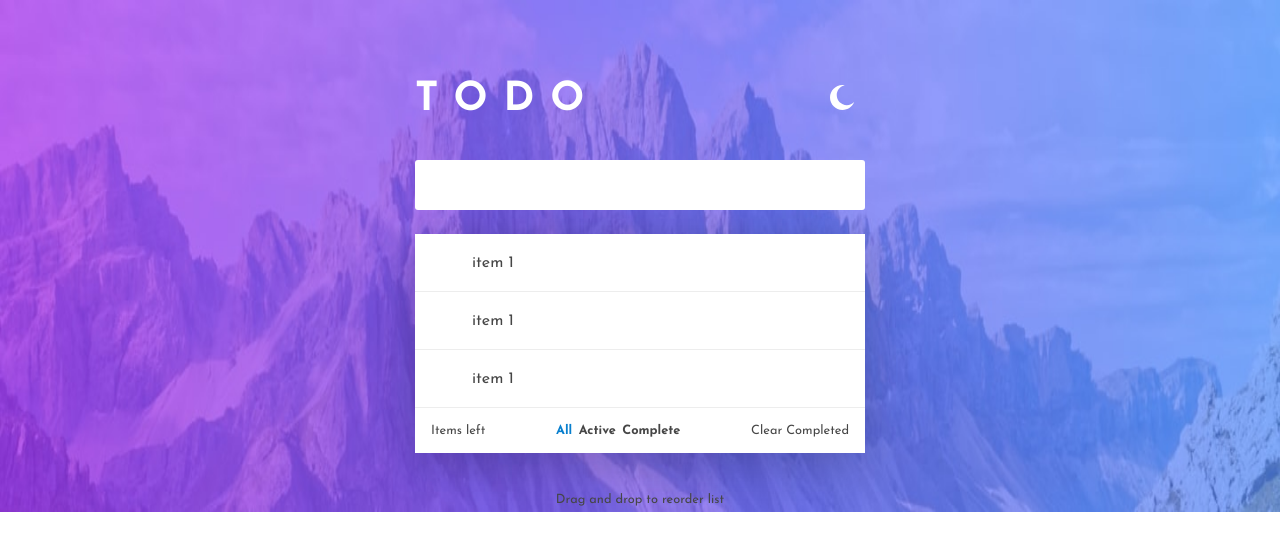
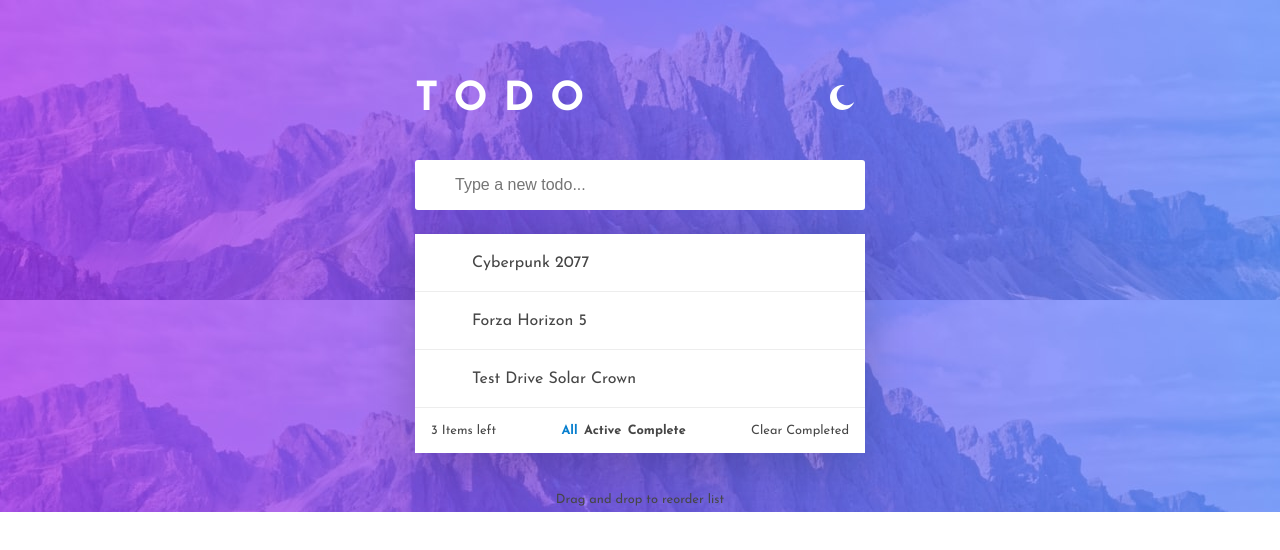
Before and after one commit to jeanjoaquim/todo-app, a React (Create React App) app: page / in a window 1280 px wide. Shown: the top 550 px of the page. Built offline with nearby package versions, Linux system fonts and the light colour scheme.

Commit message:
added list item functions

```diff
--- a/src/App.js
+++ b/src/App.js
@@ -16,7 +16,8 @@ function App() {
     return(
         <div className='container'>
             <div className={`teste ${NightMode ? 'night-mode-active-darker' : 'night-mode-disabled'}`}></div>
-            <img src={NightMode ? BgNight : BgDay} className='background-image night-mode-transition' alt='' />
+            {/* <img src={NightMode ? BgNight : BgDay} className='background-image night-mode-transition' alt='' /> */}
+            <div className='background-image night-mode-transition' style={{backgroundImage: `${NightMode ? `url(${BgNight})` : `url(${BgDay})`}` }} />
             <Header nightIcon={NightIcon} dayIcon={DayIcon} />
 
             <main>
--- /dev/null
+++ b/src/TodoData.js
@@ -0,0 +1,16 @@
+const TodoData = [
+    {
+        id: 1,
+        description: 'Cyberpunk 2077'
+    },
+    {
+        id: 2,
+        description: 'Forza Horizon 5'
+    },
+    {
+        id: 3,
+        description: 'Test Drive Solar Crown'
+    }
+]
+
+export default TodoData;
--- a/src/components/Form.jsx
+++ b/src/components/Form.jsx
@@ -1,13 +1,36 @@
-import { useContext } from 'react';
+import { useContext, useState } from 'react';
 import TodoContext from "../context/TodoContext";
 
 function Form({ nightMode }) {
 
-    const {NightMode} = useContext(TodoContext);
+    const {NightMode, addTodo} = useContext(TodoContext);
+    const [message, setMessage] = useState('');
+    const [todoText, setTodoText] = useState('');
+
+    const TextChange = (e) => {
+        setTodoText(e.target.value);
+        if(todoText.length <= 10) {
+            setMessage('An item should be at least 10 characters');
+        } else {
+            setMessage(null);
+        }
+
+    }
+
+    const handleSubmit = (e) => {
+        e.preventDefault();
+        const newTodo = {
+            description: todoText
+        }
+        if(todoText.trim().length > 10) {
+            addTodo(newTodo);
+        }
+    }
 
     return(
-        <form>
-            <input type='text' className={`todo-input ${NightMode ? 'night-mode-active' : 'night-mode-disabled'}`} />
+        <form onSubmit={handleSubmit} >
+            <input onChange={TextChange} placeholder='Type a new todo...' type='text' className={`todo-input ${NightMode ? 'night-mode-active' : 'night-mode-disabled'}`} />
+            {message && <p>{message}</p>}
         </form>
     );
 }
--- /dev/null
+++ b/src/components/TodoItem.jsx
@@ -0,0 +1,22 @@
+import { useContext } from 'react';
+import TodoContext from '../context/TodoContext';
+import DeleteIcon from '../images/icon-cross.svg';
+
+function TodoItem({ item }) {
+
+    const {deleteItem, NightMode} = useContext(TodoContext);
+
+    return(
+        <li draggable='true' className={`todo-item ${NightMode ? 'night-mode-active' : 'night-mode-disabled'}`}>
+            <label className={`custom-checkbox ${NightMode ? 'night-mode-active' : 'night-mode-disabled'}`}>
+                <input type='checkbox' />
+                <div className="custom-checkmark"></div>
+                <div className={`custom-checkmark-background ${NightMode ? 'night-mode-active' : 'night-mode-disabled'}`}></div>
+            </label>
+            <p>{item.description}</p>
+            <img onClick={() => deleteItem(item.id)} src={DeleteIcon} alt="" className="delete-icon" />
+        </li>
+    );
+}
+
+export default TodoItem;
--- a/src/components/TodoList.jsx
+++ b/src/components/TodoList.jsx
@@ -1,46 +1,23 @@
 import { useContext } from 'react';
 import TodoContext from '../context/TodoContext';
-import DeleteIcon from '../images/icon-cross.svg';
+import TodoItem from './TodoItem';
 
 function TodoList() {
 
-    const {NightMode} = useContext(TodoContext);
+    const {todoData, NightMode} = useContext(TodoContext);
 
     return(
         <section>
             <ul className={`todo-list ${NightMode ? 'night-mode-active' : 'night-mode-disabled'}`} >
                 <div className="todo-container">
-                    {/* Delete the following code and create an item component later */}
-                    <li draggable='true' className={`todo-item ${NightMode ? 'night-mode-active' : 'night-mode-disabled'}`}>
-                        <label className={`custom-checkbox ${NightMode ? 'night-mode-active' : 'night-mode-disabled'}`}>
-                            <input type='checkbox' />
-                            <div className="custom-checkmark"></div>
-                            <div className={`custom-checkmark-background ${NightMode ? 'night-mode-active' : 'night-mode-disabled'}`}></div>
-                        </label>
-                        <p>item 1</p>
-                        <img src={DeleteIcon} alt="" className="delete-icon" />
-                    </li>
-                    <li draggable='true' className={`todo-item ${NightMode ? 'night-mode-active' : 'night-mode-disabled'}`}>
-                        <label className={`custom-checkbox ${NightMode ? 'night-mode-active' : 'night-mode-disabled'}`}>
-                            <input type='checkbox' />
-                            <div className="custom-checkmark"></div>
-                            <div className={`custom-checkmark-background ${NightMode ? 'night-mode-active' : 'night-mode-disabled'}`}></div>
-                        </label>
-                        <p>item 1</p>
-                        <img src={DeleteIcon} alt="" className="delete-icon" />
-                    </li>
-                    <li draggable='true' className={`todo-item ${NightMode ? 'night-mode-active' : 'night-mode-disabled'}`}>
-                        <label className={`custom-checkbox ${NightMode ? 'night-mode-active' : 'night-mode-disabled'}`}>
-                            <input type='checkbox' />
-                            <div className="custom-checkmark"></div>
-                            <div className={`custom-checkmark-background ${NightMode ? 'night-mode-active' : 'night-mode-disabled'}`}></div>
-                        </label>
-                        <p>item 1</p>
-                        <img src={DeleteIcon} alt="" className="delete-icon" />
-                    </li>
+                    {
+                        todoData.map((item) => (
+                            <TodoItem key={item.id} item={item} />
+                        ))
+                    }
                 </div>
                 <li className={`todo-footer ${NightMode ? 'night-mode-active' : 'night-mode-disabled'}`} >
-                    <p><span className='total-items'></span>Items left</p>
+                    <p><span className='total-items'></span>{todoData.length} Items left</p>
                     <nav className='filter'>
                         <a className='all selected'>All</a>
                         <a className='active'>Active</a>
--- a/src/context/TodoContext.js
+++ b/src/context/TodoContext.js
@@ -1,10 +1,12 @@
 import { createContext, useState } from 'react';
+import TodoData from '../TodoData';
 
 const TodoContext = createContext();
 
 export const TodoProvider = ({ children }) => {
 
     const [NightMode, setNightMode] = useState(false);
+    const [todoData, setTodoData] = useState(TodoData);
 
     const toggleNightMode = () => {
         if(NightMode === false) {
@@ -14,11 +16,27 @@ export const TodoProvider = ({ children }) => {
         }
     }
 
+    const addTodo = (newTodo) => {
+        setTodoData([newTodo, ...TodoData]);
+    }
+
+    const deleteItem = (id) => {
+        console.log(id);
+        setTodoData(
+            todoData.filter((item) => (
+                item.id !== id
+            ))
+        )
+    }
+
     return (
         <TodoContext.Provider
             value={{
                 NightMode,
-                toggleNightMode
+                todoData,
+                toggleNightMode,
+                addTodo,
+                deleteItem
             }}
         >
             {children}
--- a/src/styles.css
+++ b/src/styles.css
@@ -20,6 +20,7 @@ body {
     top: 0;
     left: 0;
     z-index: -1;
+    transition: all 5s ease;
 }
 
 .container {
@@ -194,16 +195,19 @@ footer {
     background-color: #25273C;
     color: #CCCEE7;
     border-color: #383A4F;
+    transition: all .5s ease;
 }
 
 .night-mode-active-darker {
     background-color: #181824;
+    transition: all .5s ease;
 }
 
 .night-mode-disabled {
     background-color: #FFFFFF;
     color: #464646;
     border-color: #EDEDED;
+    transition: all .5s ease;
 }
 
 .teste {
```
Also changed, not shown: 1 other file (tests, documents, lock files or other folders).
